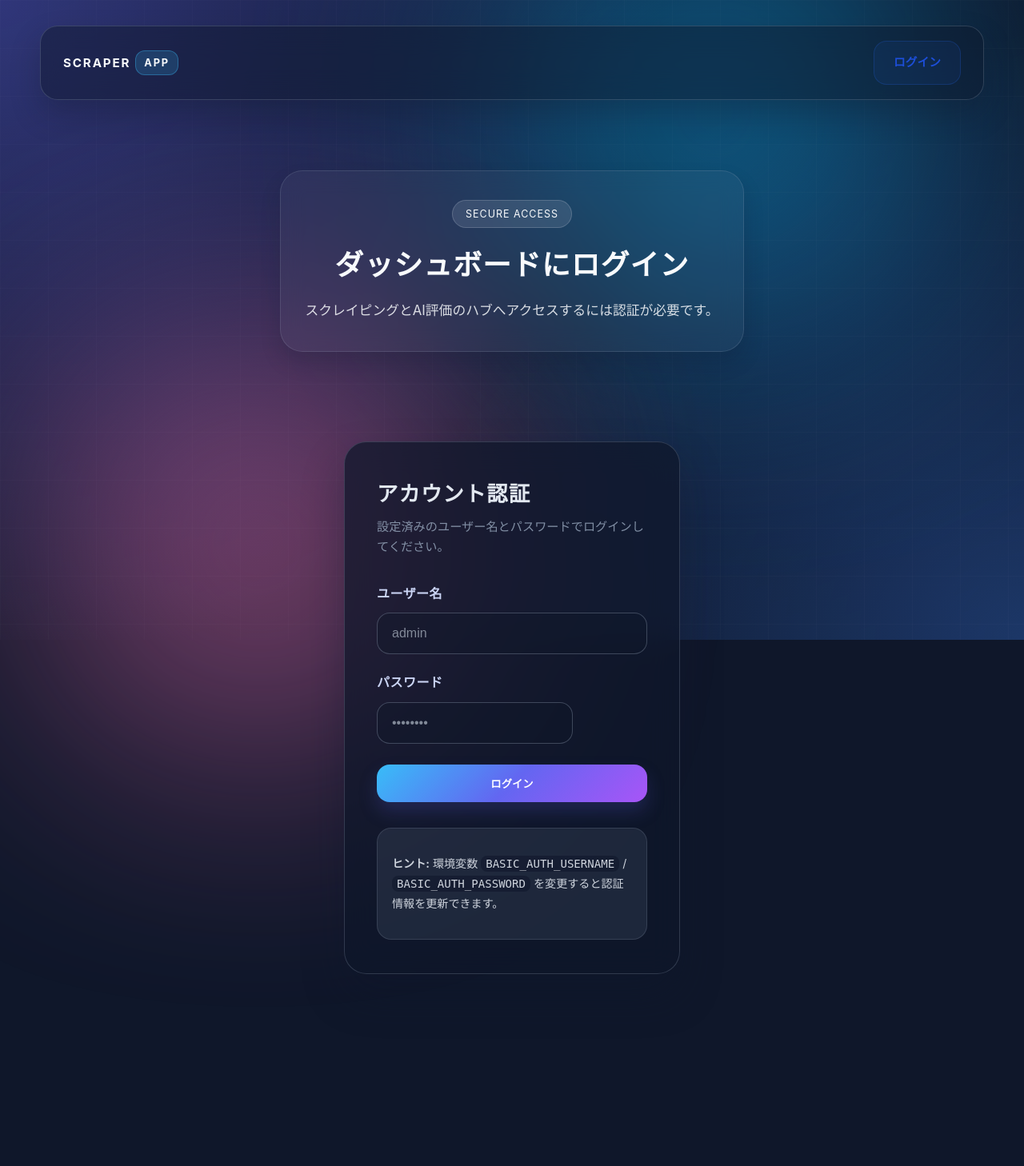
After one commit to miki-thecat/scraper-app, a Flask app: page /login in a window 1280 px wide. The commit adds this page. Shown: the whole page at 80% size. Run offline with Flask 3, Linux system fonts and the light colour scheme.

Commit message:
Add session-based login experience

```diff
--- a/app/__init__.py
+++ b/app/__init__.py
@@ -7,6 +7,7 @@ from flask import Flask, jsonify, request
 
 from .config import Config
 from .models.db import db, init_db
+from .auth import session_manager
 
 
 def create_app(config_class: type[Config] | None = None) -> Flask:
@@ -20,8 +21,10 @@ def create_app(config_class: type[Config] | None = None) -> Flask:
     db.init_app(app)
     init_db(app)
 
+    from .auth.routes import auth_bp
     from .routes import api_bp, bp as main_bp
 
+    app.register_blueprint(auth_bp)
     app.register_blueprint(main_bp)
     app.register_blueprint(api_bp)
 
@@ -31,6 +34,13 @@ def create_app(config_class: type[Config] | None = None) -> Flask:
     register_cli_commands(app)
 
     _init_rate_limiter(app)
+
+    @app.context_processor
+    def _inject_auth_state() -> dict[str, object]:
+        return {
+            "is_authenticated": session_manager.is_authenticated(),
+            "auth_username": session_manager.current_username(),
+        }
 
     return app
 
--- /dev/null
+++ b/app/auth/routes.py
@@ -0,0 +1,76 @@
+from __future__ import annotations
+
+from urllib.parse import urljoin, urlparse
+
+from flask import (
+    Blueprint,
+    current_app,
+    flash,
+    redirect,
+    render_template,
+    request,
+    url_for,
+)
+from . import session_manager
+
+
+auth_bp = Blueprint("auth", __name__)
+
+
+def _is_safe_redirect(target: str | None) -> bool:
+    if not target:
+        return False
+    base = urlparse(request.host_url)
+    test = urlparse(urljoin(request.host_url, target))
+    return test.scheme in {"http", "https"} and base.netloc == test.netloc
+
+
+def _next_url() -> str:
+    target = request.args.get("next") or request.form.get("next")
+    if target and _is_safe_redirect(target):
+        return target
+    return url_for("main.index")
+
+
+@auth_bp.get("/login")
+def login():
+    if session_manager.is_authenticated():
+        return redirect(url_for("main.index"))
+
+    next_url = request.args.get("next") if _is_safe_redirect(request.args.get("next")) else None
+    return render_template("login.html", next_url=next_url)
+
+
+@auth_bp.post("/login")
+def login_post():
+    if session_manager.is_authenticated():
+        return redirect(url_for("main.index"))
+
+    username = request.form.get("username", "").strip()
+    password = request.form.get("password", "")
+
+    next_param = request.form.get("next")
+    next_query = {"next": next_param} if _is_safe_redirect(next_param) else {}
+
+    if not username or not password:
+        flash("ユーザー名とパスワードを入力してください。", "error")
+        return redirect(url_for("auth.login", **next_query))
+
+    expected_username = current_app.config.get("BASIC_AUTH_USERNAME", "")
+    expected_password = current_app.config.get("BASIC_AUTH_PASSWORD", "")
+
+    if username != expected_username or password != expected_password:
+        flash("ユーザー名またはパスワードが正しくありません。", "error")
+        return redirect(url_for("auth.login", **next_query))
+
+    session_manager.login_user(username)
+    flash("ログインしました。", "success")
+    return redirect(_next_url())
+
+
+@auth_bp.post("/logout")
+def logout():
+    if session_manager.is_authenticated():
+        session_manager.logout_user()
+        flash("ログアウトしました。", "success")
+    return redirect(url_for("auth.login"))
--- /dev/null
+++ b/app/auth/session_manager.py
@@ -0,0 +1,36 @@
+"""Utility helpers to manage simple session-based authentication state."""
+
+from __future__ import annotations
+
+from flask import session
+
+
+_SESSION_AUTH_FLAG = "auth_logged_in"
+_SESSION_USERNAME = "auth_username"
+
+
+def login_user(username: str) -> None:
+    """Persist the login state in the session."""
+
+    session.permanent = True
+    session[_SESSION_AUTH_FLAG] = True
+    session[_SESSION_USERNAME] = username
+
+
+def logout_user() -> None:
+    """Clear session values related to authentication."""
+
+    session.pop(_SESSION_AUTH_FLAG, None)
+    session.pop(_SESSION_USERNAME, None)
+
+
+def is_authenticated() -> bool:
+    """Return whether the current session is authenticated."""
+
+    return bool(session.get(_SESSION_AUTH_FLAG))
+
+
+def current_username() -> str | None:
+    """Return the username stored in the session, if any."""
+
+    return session.get(_SESSION_USERNAME)
--- a/app/static/styles.css
+++ b/app/static/styles.css
@@ -78,6 +78,64 @@ body {
     min-height: 100vh;
     display: flex;
     flex-direction: column;
+}
+
+.app-topbar {
+    display: flex;
+    align-items: center;
+    justify-content: space-between;
+    width: 100%;
+    max-width: 1180px;
+    margin: 32px auto 0;
+    padding: 18px 28px;
+    border-radius: 22px;
+    background: rgba(15, 23, 42, 0.45);
+    backdrop-filter: blur(18px);
+    border: 1px solid rgba(148, 163, 184, 0.25);
+    box-shadow: 0 18px 36px rgba(15, 23, 42, 0.3);
+    color: #f8fafc;
+}
+
+.app-topbar__brand {
+    font-weight: 700;
+    letter-spacing: 0.12em;
+    text-transform: uppercase;
+    color: inherit;
+    text-decoration: none;
+    font-size: 0.95rem;
+    display: inline-flex;
+    gap: 6px;
+    align-items: center;
+}
+
+.app-topbar__brand span {
+    padding: 4px 10px;
+    border-radius: 12px;
+    background: rgba(56, 189, 248, 0.18);
+    border: 1px solid rgba(56, 189, 248, 0.35);
+    font-size: 0.8rem;
+}
+
+.app-topbar__actions {
+    display: flex;
+    align-items: center;
+    gap: 14px;
+}
+
+.app-topbar__actions form {
+    margin: 0;
+}
+
+.app-topbar__user {
+    font-weight: 500;
+    letter-spacing: 0.04em;
+    color: rgba(226, 232, 240, 0.9);
+}
+
+.button--compact {
+    padding: 10px 18px;
+    border-radius: 14px;
+    font-size: 0.92rem;
 }
 
 .hero {
@@ -438,6 +496,122 @@ body {
 
 .button--ghost:hover {
     background: rgba(37, 99, 235, 0.16);
+}
+
+.button--full {
+    width: 100%;
+}
+
+.auth-section {
+    display: flex;
+    justify-content: center;
+    padding: 40px 0 120px;
+}
+
+.auth-card {
+    width: 100%;
+    max-width: 420px;
+    padding: 42px 40px;
+    border-radius: 28px;
+    background: rgba(15, 23, 42, 0.72);
+    backdrop-filter: blur(18px);
+    border: 1px solid rgba(148, 163, 184, 0.25);
+    box-shadow: 0 26px 50px rgba(15, 23, 42, 0.35);
+    color: #e2e8f0;
+}
+
+.auth-card__header {
+    margin-bottom: 32px;
+}
+
+.auth-card__header h2 {
+    margin: 0 0 6px;
+    font-size: 1.65rem;
+    font-weight: 600;
+    letter-spacing: 0.04em;
+}
+
+.auth-card__header p {
+    margin: 0;
+    color: rgba(148, 163, 184, 0.85);
+    font-size: 0.95rem;
+}
+
+.auth-form {
+    display: flex;
+    flex-direction: column;
+    gap: 22px;
+}
+
+.auth-form__field {
+    display: flex;
+    flex-direction: column;
+    gap: 10px;
+}
+
+.auth-form__field label {
+    font-weight: 600;
+    letter-spacing: 0.03em;
+    color: #cbd5f5;
+}
+
+.auth-form__field input {
+    padding: 16px 18px;
+    border-radius: 16px;
+    border: 1px solid rgba(148, 163, 184, 0.35);
+    background: rgba(15, 23, 42, 0.35);
+    color: #f8fafc;
+    font-size: 1rem;
+    transition: border-color 0.18s ease, box-shadow 0.18s ease, background 0.18s ease;
+}
+
+.auth-form__field input::placeholder {
+    color: rgba(203, 213, 225, 0.6);
+}
+
+.auth-form__field input:focus-visible {
+    outline: none;
+    border-color: rgba(56, 189, 248, 0.65);
+    box-shadow: 0 0 0 4px rgba(56, 189, 248, 0.18);
+    background: rgba(15, 23, 42, 0.55);
+}
+
+.auth-form__actions {
+    margin-top: 4px;
+}
+
+.auth-card__tips {
+    margin-top: 32px;
+    padding: 18px;
+    border-radius: 18px;
+    background: rgba(148, 163, 184, 0.12);
+    border: 1px solid rgba(148, 163, 184, 0.2);
+    color: rgba(226, 232, 240, 0.9);
+    font-size: 0.88rem;
+}
+
+.auth-card__tips code {
+    background: rgba(15, 23, 42, 0.55);
+    padding: 2px 6px;
+    border-radius: 8px;
+}
+
+.hero__inner--compact {
+    max-width: 580px;
+    padding: 36px 30px;
+}
+
+.hero__inner--compact .hero__badge {
+    background: rgba(148, 163, 184, 0.2);
+    border-color: rgba(148, 163, 184, 0.35);
+}
+
+.hero__inner--compact h1 {
+    font-size: clamp(2rem, 2.8vw, 2.8rem);
+}
+
+.hero__inner--compact .tagline {
+    opacity: 0.85;
 }
 
 .scrape-form {
--- a/app/templates/layout.html
+++ b/app/templates/layout.html
@@ -13,12 +13,29 @@
         <span class="app-background__grid"></span>
     </div>
     <div class="app-shell">
+        <div class="app-topbar">
+            <a class="app-topbar__brand" href="{{ url_for('main.index') }}">
+                Scraper<span>App</span>
+            </a>
+            <div class="app-topbar__actions">
+                {% if is_authenticated %}
+                <span class="app-topbar__user">{{ auth_username or 'ユーザー' }}</span>
+                <form method="post" action="{{ url_for('auth.logout') }}">
+                    <button class="button button--ghost button--compact" type="submit">ログアウト</button>
+                </form>
+                {% else %}
+                <a class="button button--ghost button--compact" href="{{ url_for('auth.login') }}">ログイン</a>
+                {% endif %}
+            </div>
+        </div>
         <header class="hero">
+            {% block hero %}
             <div class="hero__inner">
                 <div class="hero__badge">スクレイピング &times; AI</div>
                 <h1>スクレイピングアプリケーション</h1>
                 <p class="tagline">Yahoo!ニュースの記事を取得してAIでリスク評価。リスク情報をすばやく把握できます。</p>
             </div>
+            {% endblock %}
         </header>
         <main class="container">
             {% with messages = get_flashed_messages(with_categories=true) %}
--- /dev/null
+++ b/app/templates/login.html
@@ -0,0 +1,45 @@
+{% extends 'layout.html' %}
+
+{% block title %}ログイン - スクレイピングアプリケーション{% endblock %}
+
+{% block hero %}
+<div class="hero__inner hero__inner--compact">
+    <div class="hero__badge">Secure Access</div>
+    <h1>ダッシュボードにログイン</h1>
+    <p class="tagline">スクレイピングとAI評価のハブへアクセスするには認証が必要です。</p>
+</div>
+{% endblock %}
+
+{% block content %}
+<section class="auth-section">
+    <div class="auth-card">
+        <div class="auth-card__header">
+            <h2>アカウント認証</h2>
+            <p>設定済みのユーザー名とパスワードでログインしてください。</p>
+        </div>
+        <form method="post" action="{{ url_for('auth.login_post') }}" class="auth-form">
+            {% if next_url %}
+            <input type="hidden" name="next" value="{{ next_url }}">
+            {% endif %}
+            <div class="auth-form__field">
+                <label for="username">ユーザー名</label>
+                <input id="username" name="username" type="text" autocomplete="username" required placeholder="admin">
+            </div>
+            <div class="auth-form__field">
+                <label for="password">パスワード</label>
+                <div class="auth-form__password">
+                    <input id="password" name="password" type="password" autocomplete="current-password" required placeholder="••••••••">
+                </div>
+            </div>
+            <div class="auth-form__actions">
+                <button class="button button--primary button--full" type="submit">ログイン</button>
+            </div>
+        </form>
+        <div class="auth-card__tips">
+            <p>
+                <strong>ヒント:</strong> 環境変数 <code>BASIC_AUTH_USERNAME</code> / <code>BASIC_AUTH_PASSWORD</code> を変更すると認証情報を更新できます。
+            </p>
+        </div>
+    </div>
+</section>
+{% endblock %}
```
Also changed, not shown: other parts of app/static/styles.css (+49 -0 lines), app/routes.py (+16 -4 lines), tests/test_routes.py (+2 -1 lines).
